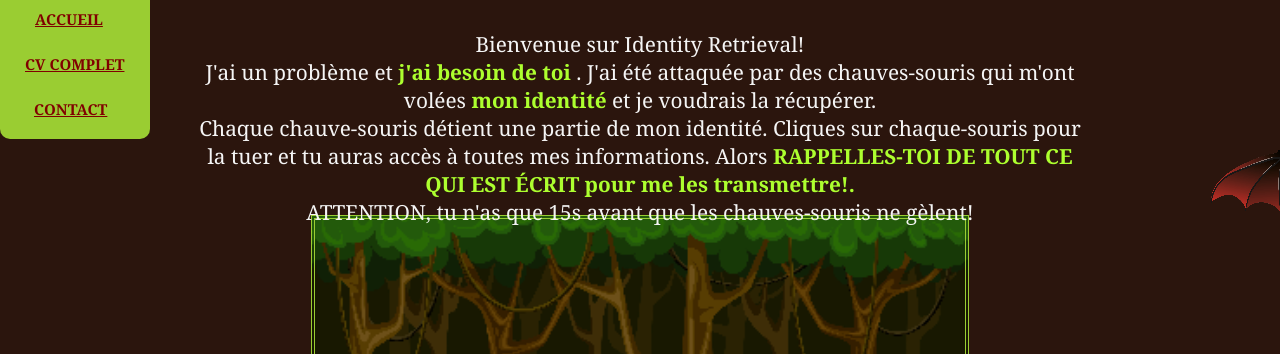
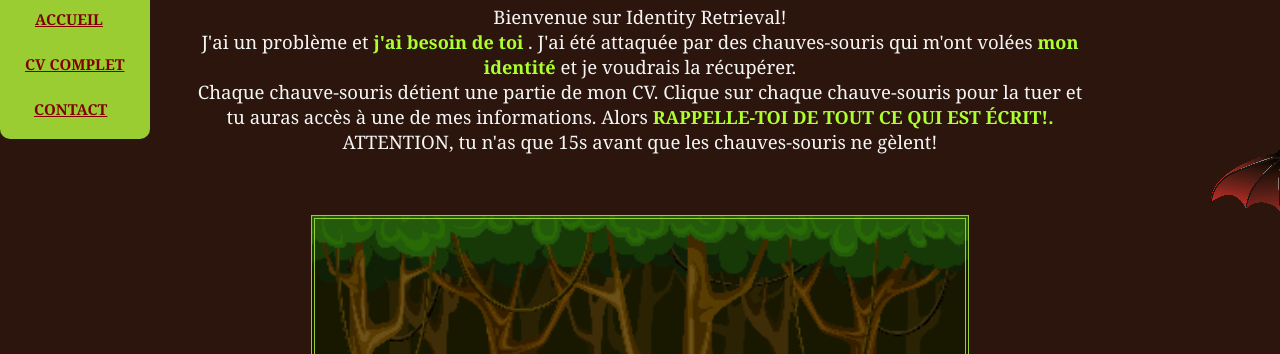
Before and after one commit to ELKAMINA/1stProject_CVGAM, a plain HTML site: page index.html in a window 1280 px wide. Shown: the part 111-465 px from the top of the page. Drawn offline with Linux system fonts and the light colour scheme.

Commit message:
Modif Screen

```diff
--- a/css_retrieval_Identity.css
+++ b/css_retrieval_Identity.css
@@ -2,7 +2,9 @@
 /* CSS destiné à la page 1 */
 
         /* Entre CSS-HTML et Javascript */
-#monCanvas{
+
+
+ #monCanvas{
     border: 4px solid yellowgreen;
     border-style: double;
     position : absolute;
@@ -96,7 +98,7 @@
         /* Entre CSS-HTML uniquement */
 
  .spanish1{
-    font-size: 1.3rem;
+    font-size: 1.13rem;
     font-weight: bold;
     color:greenyellow;
     font-family:Cambria, Cochin, Georgia, Times, 'Times New Roman', serif;
@@ -106,6 +108,7 @@
  body{
     background:#2b150d ;
     opacity: 1;
+    overflow: hidden;
  }
 
  #titreJeu{
@@ -136,14 +139,13 @@
     text-align: center;
     align-items: center;
     justify-content: center;
-    top: 15%;
+    top: 12%;
     left:15%;
  }
 
  p{
-     font-size: 1.3rem;
+     font-size: 1.16rem;
      font-family: Cambria, Cochin, Georgia, Times, 'Times New Roman', serif;
-
      color:whitesmoke;
  }
 
--- a/index.html
+++ b/index.html
@@ -40,7 +40,7 @@
 <div id = "Instructions">
     <p>
         Bienvenue sur Identity Retrieval!<br>
-        J'ai un problème et <span class="spanish1">j'ai besoin de toi </span> . J'ai été attaquée par des chauves-souris qui m'ont volées  <span class="spanish1">mon identité</span> et je voudrais la récupérer. <br> Chaque chauve-souris détient une partie de mon identité. Cliques sur chaque-souris pour la tuer et tu auras accès à toutes mes informations. Alors <span class="spanish1"> RAPPELLES-TOI DE TOUT CE QUI EST ÉCRIT pour me les transmettre!.</span><br> ATTENTION, tu n'as que 15s avant que les chauves-souris ne gèlent!</p>
+        J'ai un problème et <span class="spanish1">j'ai besoin de toi </span> . J'ai été attaquée par des chauves-souris qui m'ont volées  <span class="spanish1">mon identité</span> et je voudrais la récupérer. <br> Chaque chauve-souris détient une partie de mon CV. Clique sur chaque chauve-souris pour la tuer et tu auras accès à une de mes informations. Alors <span class="spanish1"> RAPPELLE-TOI DE TOUT CE QUI EST ÉCRIT!.</span><br> ATTENTION, tu n'as que 15s avant que les chauves-souris ne gèlent!</p>
 </div>
 
     <!-- Menu -->
--- a/javaScript_retrieval_Identity.js
+++ b/javaScript_retrieval_Identity.js
@@ -144,3 +144,6 @@ var afficheTemps = function (){
     ctx.fillStyle= 'yellowgreen';
     ctx.font = "25px comic";
     ctx.fillText('temps' +" "+'restant:'+ (15 - (Math.floor(tempsEcoule/60))) +"s",400, 20)};
+
+
+// Fonction pour éviter les scrolls
```
